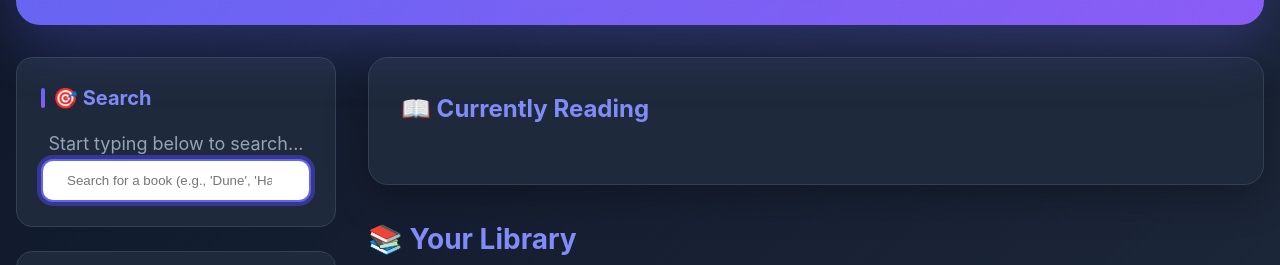
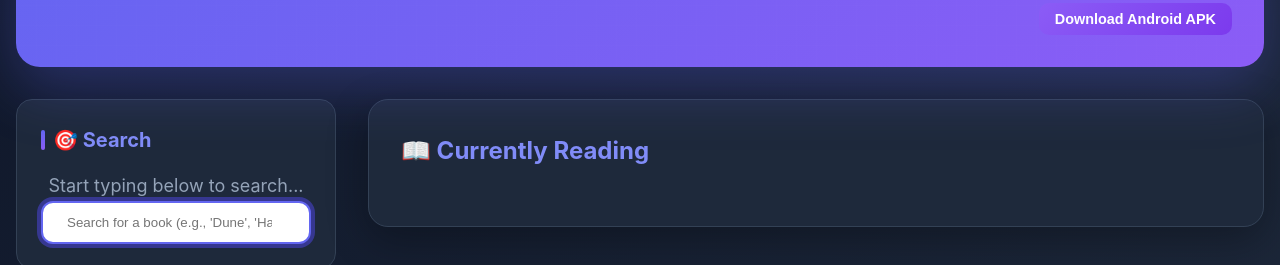
Before and after one commit to iamchrsgllsp/cadence-reading-app, a Flask app: template templates/profile.html in a window 1280 px wide. Shown: the part 187-452 px from the top of the page. Run offline with Flask 3, Linux system fonts and the light colour scheme; the template is opened without the code that fills it, so the values that code supplies are empty; the visitor is signed in with stand-in values (Sample User, id 1).

Commit message:
add download apk button on profile

```diff
--- a/templates/profile.html
+++ b/templates/profile.html
@@ -642,6 +642,7 @@
           <button class="btn btn-secondary">Suggest Features</button>
           <button class="btn btn-secondary">Provide Feedback</button>
           <button class="btn btn-secondary">Raise an issue</button>
+          <button class="btn btn-secondary" onclick="location.href='https://mpmblozcvymuwujwvefy.supabase.co/storage/v1/object/public/cadence_storage/cadence.apk'">Download Android APK</button>
         </div>
         {% endif %}
       </div>
```
